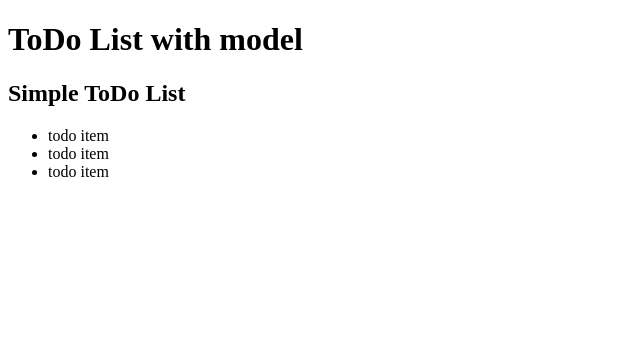
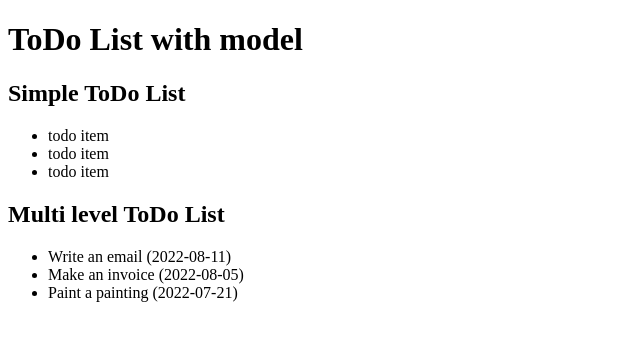
Before and after one commit to vblaskovics/AngularAkademia2022, an Angular app in the folder todo-app-model/: page / in a window 1280 px wide. Shown: the top 340 px of the page, without its empty margins (0-640 px from the left). Built offline with nearby package versions, Linux system fonts and the light colour scheme.

Commit message:
Add multi level todo list part 1

```diff
--- a/todo-app-model/src/app/app.component.html
+++ b/todo-app-model/src/app/app.component.html
@@ -1,3 +1,5 @@
 <h1>ToDo List with model</h1>
 
 <app-todo-list></app-todo-list>
+
+<app-todo-list-multi></app-todo-list-multi>
--- a/todo-app-model/src/app/app.module.ts
+++ b/todo-app-model/src/app/app.module.ts
@@ -4,12 +4,16 @@ import { BrowserModule } from '@angular/platform-browser';
 import { AppComponent } from './app.component';
 import { TodoListComponent } from './components/todo-list/todo-list.component';
 import { TodoItemComponent } from './components/todo-item/todo-item.component';
+import { TodoListMultiComponent } from './components/todo-list-multi/todo-list-multi.component';
+import { TodoItemMultiComponent } from './components/todo-item-multi/todo-item-multi.component';
 
 @NgModule({
   declarations: [
     AppComponent,
     TodoListComponent,
-    TodoItemComponent
+    TodoItemComponent,
+    TodoListMultiComponent,
+    TodoItemMultiComponent
   ],
   imports: [
     BrowserModule
--- /dev/null
+++ b/todo-app-model/src/app/components/todo-item-multi/todo-item-multi.component.html
@@ -0,0 +1 @@
+<li>{{todo?.title}} ({{todo?.createDate}})</li>
--- /dev/null
+++ b/todo-app-model/src/app/components/todo-item-multi/todo-item-multi.component.ts
@@ -0,0 +1,15 @@
+import { Component, Input, OnInit } from '@angular/core';
+import { Todo } from 'src/app/models/todo';
+
+@Component({
+  selector: 'app-todo-item-multi',
+  templateUrl: './todo-item-multi.component.html',
+  styleUrls: ['./todo-item-multi.component.css'],
+})
+export class TodoItemMultiComponent implements OnInit {
+  @Input() todo?: Todo;
+
+  constructor() {}
+
+  ngOnInit(): void {}
+}
--- /dev/null
+++ b/todo-app-model/src/app/components/todo-list-multi/todo-list-multi.component.html
@@ -0,0 +1,5 @@
+<h2>Multi level ToDo List</h2>
+
+<ul>
+  <app-todo-item-multi *ngFor="let item of items" [todo]="item"></app-todo-item-multi>
+</ul>
--- /dev/null
+++ b/todo-app-model/src/app/components/todo-list-multi/todo-list-multi.component.ts
@@ -0,0 +1,29 @@
+import { Component, OnInit } from '@angular/core';
+import { Todo } from 'src/app/models/todo';
+
+@Component({
+  selector: 'app-todo-list-multi',
+  templateUrl: './todo-list-multi.component.html',
+  styleUrls: ['./todo-list-multi.component.css'],
+})
+export class TodoListMultiComponent implements OnInit {
+  items: Todo[];
+
+  constructor() {
+    this.items = [
+      { id: 1, title: 'Write an email', createDate: '2022-08-11' },
+      {
+        id: 2,
+        title: 'Make an invoice',
+        createDate: '2022-08-05',
+        subTodos: [
+          {id: 4, title: 'Check preview', createDate: '2022-08-11'},
+          {id: 5, title: 'Print invoice', createDate: '2022-08-11'},
+        ],
+      },
+      { id: 3, title: 'Paint a painting', createDate: '2022-07-21' },
+    ];
+  }
+
+  ngOnInit(): void {}
+}
--- a/todo-app-model/src/app/components/todo-list/todo-list.component.html
+++ b/todo-app-model/src/app/components/todo-list/todo-list.component.html
@@ -1,4 +1,4 @@
 <h2>Simple ToDo List</h2>
 <ul>
-  <app-todo-item *ngFor="let item of items"></app-todo-item>
+  <app-todo-item *ngFor="let item of items" [todo]="item"></app-todo-item>
 </ul>
--- a/todo-app-model/src/app/models/todo.ts
+++ b/todo-app-model/src/app/models/todo.ts
@@ -1,5 +1,6 @@
 export interface Todo {
   id: number,
   title: string,
-  createDate: string
+  createDate: string,
+  subTodos?: Todo[]
 }
```
Also changed, not shown: todo-app-model/src/app/components/todo-item/todo-item.component.ts (+6 -6 lines), todo-app-model/src/app/components/todo-item-multi/todo-item-multi.component.css (added), todo-app-model/src/app/components/todo-list-multi/todo-list-multi.component.css (added), 2 other files (tests, documents, lock files or other folders).
